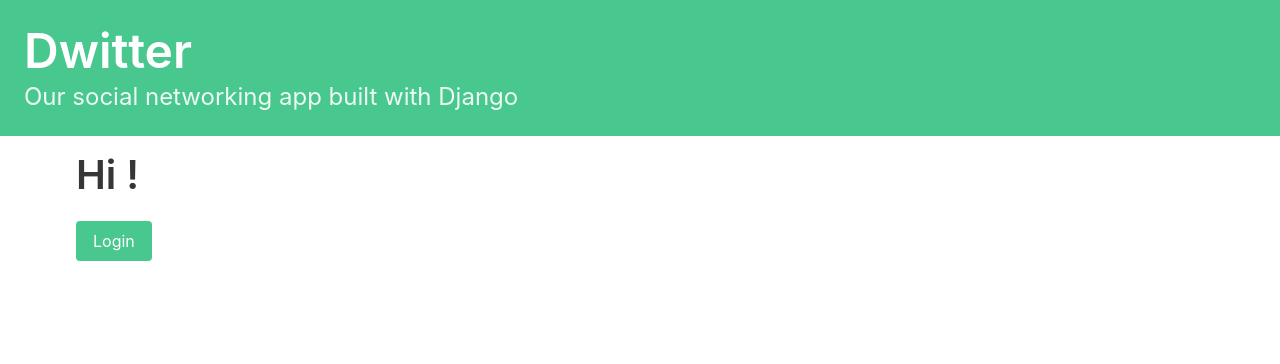
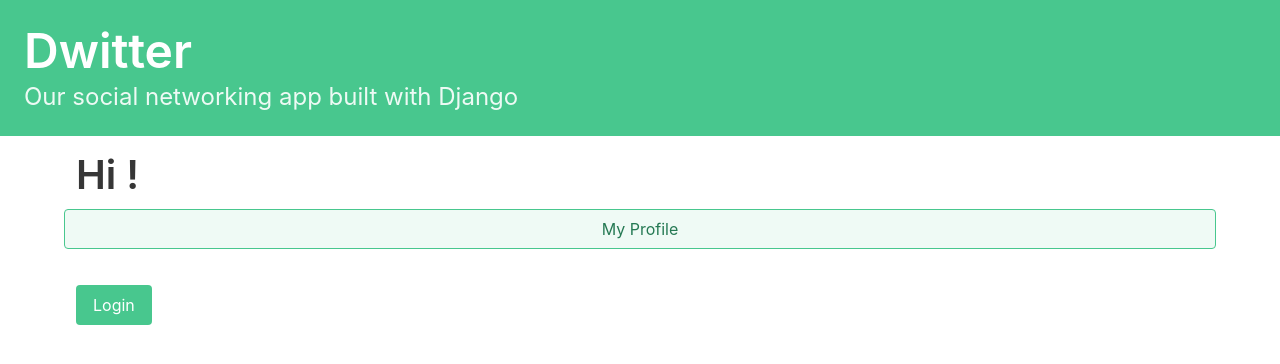
Before and after one commit to AlaminIya/DjangoProject, a Django app: page /dashboard/ in a window 1280 px wide. Shown: the top 364 px of the page. Run offline with Django 3.2, Linux system fonts and the light colour scheme.

Commit message:
Second Commit

```diff
--- a/users/templates/users/dashboard.html
+++ b/users/templates/users/dashboard.html
@@ -8,10 +8,32 @@
         Hi {{ user.username }}!
         <a href=""></a>
     </h2>
+
 </div>
+<div class="block">
+
+    <a href="{% url 'dwitter:profile' request.user.profile.id %}">
+        <button class="button is-success is-light is-outlined is-fullwidth">
+            My Profile
+        </button>
+    </a>
+
+</div>
+<div class="content">
+    {% for dweet in profile.user.dweets.all %}
+    <div class="box">
+        {{ dweet.body }}
+        <span class="is-small has-text-grey-light">
+            ({{ dweet.created_at }})
+        </span>
+    </div>
+    {% endfor %}
+
 <div class="container">
     <div class="column">
         {% if user.is_authenticated %}
+
+        </div>
         <a href="{% url 'logout' %}">
             <button class="button is-success">Logout</button>
         </a>
```
Also changed, not shown: dwitter/views.py (+10 -0 lines).
